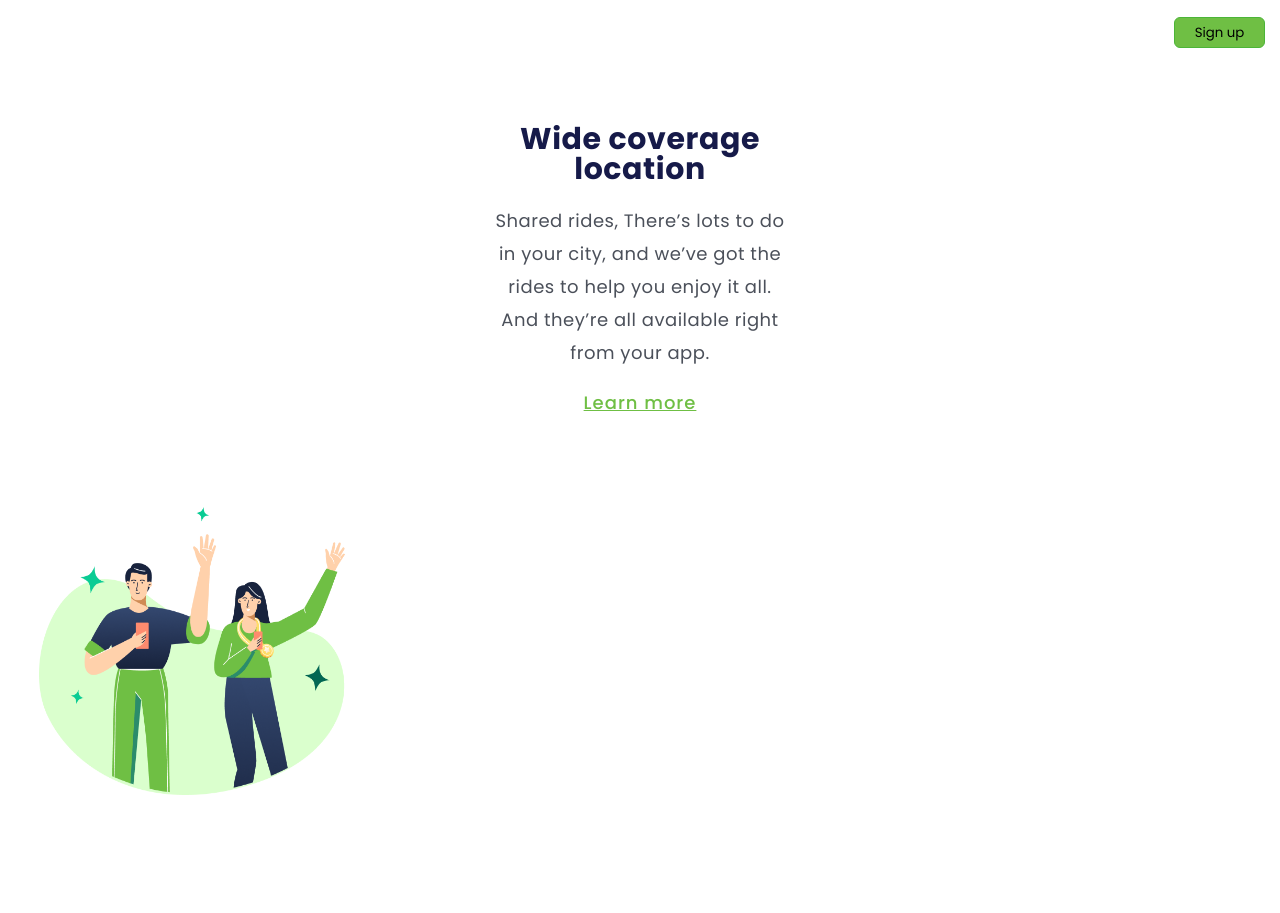
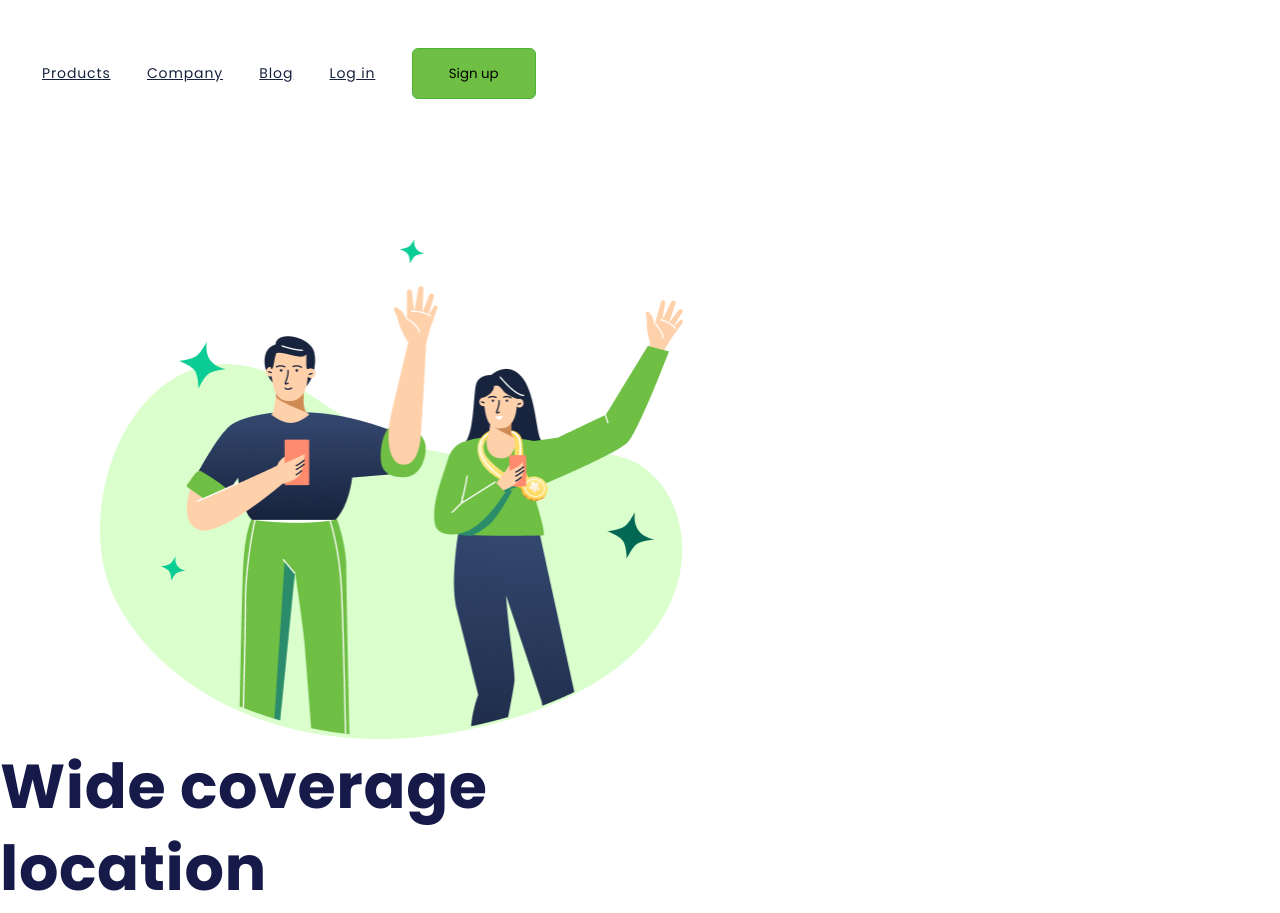
Before and after one commit to jeffersonxbenetti/Project-Two-Module-Css-Pt1-Desafio-Devclub, a plain HTML site: page index.html in a window 1280 px wide. Shown: the top 913 px of the page. Drawn offline with Linux system fonts and the light colour scheme.

Commit message:
Organização dos arquivos(Criando pasta SRC/IMG/STYLE).

```diff
--- a/Wide-coverage-location/index.html
+++ b/index.html
@@ -9,8 +9,8 @@
 
     <link href="https://fonts.googleapis.com/css2?family=Poppins:wght@400;500;700&display=swap" rel="stylesheet">
 
-    <link rel="stylesheet" href="./styles.css">
-    <link rel="stylesheet" href="./Responsivo.css">
+    <link rel="stylesheet" href="./src/styles.css/styles.css">
+    <link rel="stylesheet" href="./src/styles.css/Responsivo.css">
     <title>Wide coverage location</title>
 </head>
 
@@ -25,7 +25,7 @@
     </header>
 
     <main>
-        <img class="logo" src="./wide-logo.png" alt="wide location">
+        <img class="logo" src="./src/img/wide-logo.png" alt="wide location">
 
         <section>
             <h1>Wide coverage location</h1>
--- a/Wide-coverage-location/Responsivo.css
+++ b/src/styles.css/Responsivo.css
@@ -1,4 +1,4 @@
-@media (max-width: 1330px) {
+@media (max-width: 1100px) {
     header {
         margin: 0;
     }
```
Also changed, not shown: src/img/wide-logo.png (renamed from Wide-coverage-location/wide-logo.png), src/styles.css/styles.css (renamed from Wide-coverage-location/styles.css).
